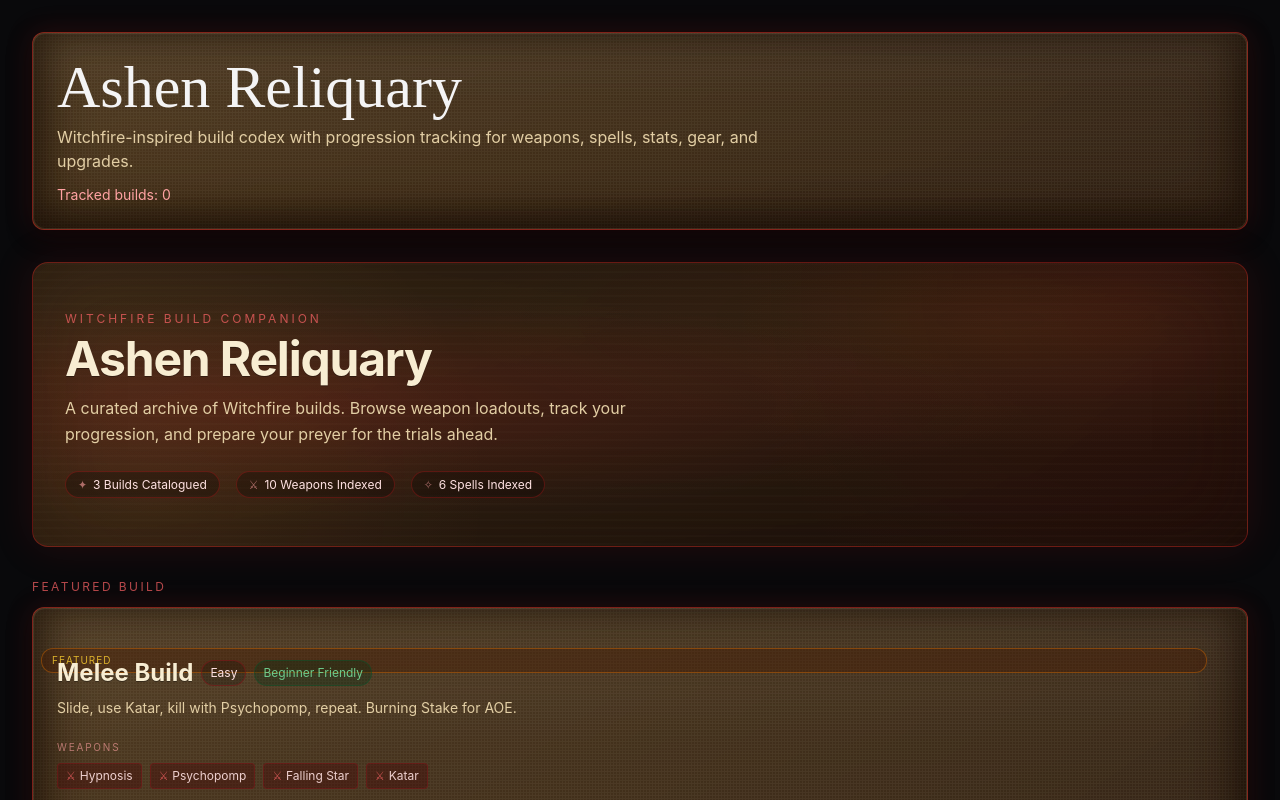
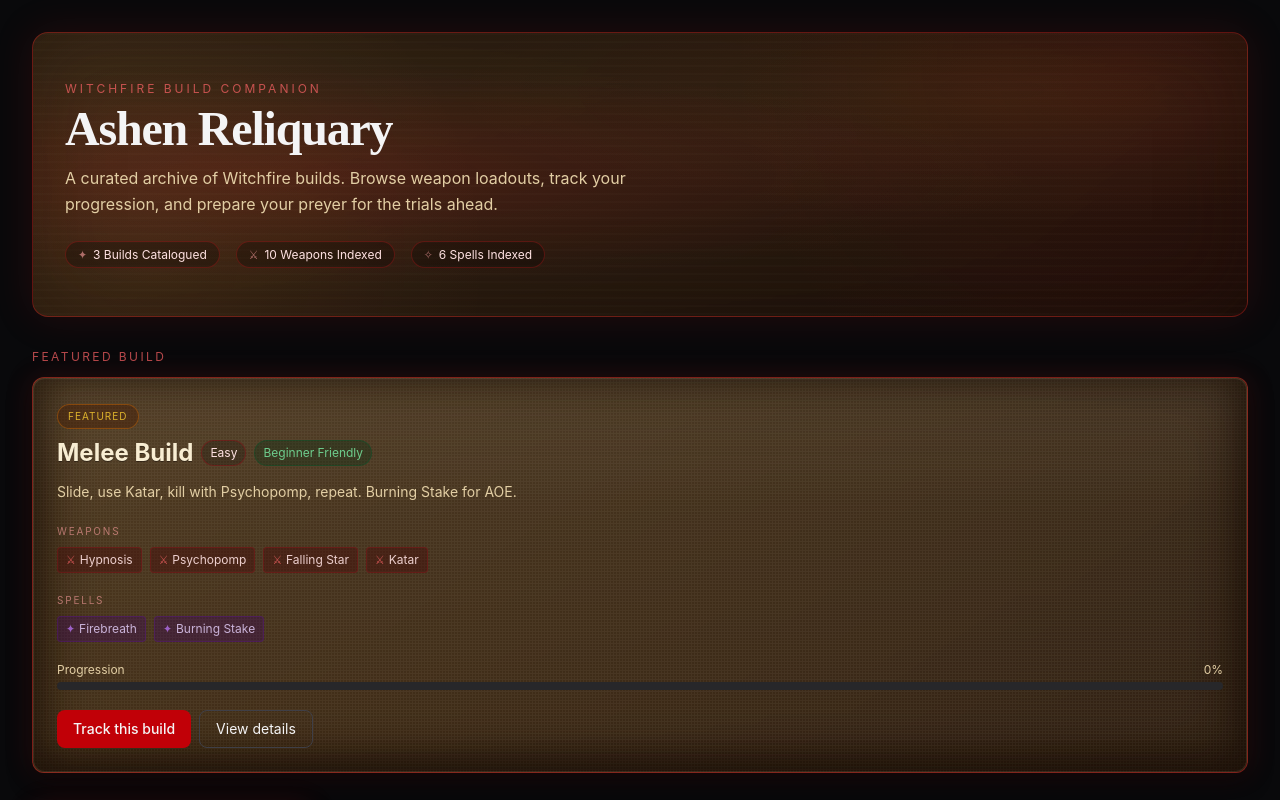
Before and after one commit to DrZyDre/ashen-reliquary, a React (Vite) app: page / in a window 1280 px wide. Shown: the top 800 px of the page. Built offline with nearby package versions, Linux system fonts and the light colour scheme; a web font is replaced by a local one.

Commit message:
Got the home page looking better. Have the Featured build looking much better now.

```diff
--- a/src/App.tsx
+++ b/src/App.tsx
@@ -5,7 +5,7 @@ import { BuildDetailPage } from "./pages/BuildDetailPage";
 import { useTrackedBuilds } from "./hooks/useTrackedBuilds";
 
 function App() {
-  const { trackedBuilds, trackedCount, isTracked, trackBuild, toggleChecklistItem, getCompletion } =
+  const { trackedBuilds, isTracked, trackBuild, toggleChecklistItem, getCompletion } =
     useTrackedBuilds();
 
   const onTrackBuild = (buildId: string) => {
@@ -18,14 +18,6 @@ function App() {
     <BrowserRouter>
       <div className="min-h-screen bg-zinc-950 text-zinc-100">
         <div className="mx-auto max-w-7xl px-4 py-8 md:px-8">
-          <header className="page-card relative mb-8 rounded-xl p-6">
-            <h1 className="font-reliquary text-3xl md:text-6xl">Ashen Reliquary</h1>
-            <p className="page-muted mt-2 max-w-3xl">
-              Witchfire-inspired build codex with progression tracking for weapons, spells, stats, gear, and upgrades.
-            </p>
-            <p className="mt-3 text-sm text-red-300">Tracked builds: {trackedCount}</p>
-          </header>
-
           <main>
             <Routes>
               <Route
--- a/src/components/BuildCard.tsx
+++ b/src/components/BuildCard.tsx
@@ -17,10 +17,11 @@ export function BuildCard({ build, tracked, percent, featured, wornClassName, on
   if (featured) {
     return (
       <article className="page-card relative rounded-xl p-6">
-        <div className="absolute right-4 top-4 rounded-full border border-amber-600/40 bg-amber-950/40 px-2.5 py-1 text-[10px] uppercase tracking-widest text-amber-300/80">
+        <div className="mb-3">
+          <span className="mb-2 inline-block rounded-full border border-amber-600/40 bg-amber-950/40 px-2.5 py-1 text-[10px] uppercase tracking-widest text-amber-300/80">
             Featured
-        </div>
-        <div className="mb-2 flex flex-wrap items-center gap-2 pr-24">
+          </span>
+          <div className="flex flex-wrap items-center gap-2">
             <h3 className="ink-text text-2xl font-bold">{build.name}</h3>
             <span className="rounded-full border border-red-900/60 bg-black/20 px-2 py-1 text-xs text-red-100">
               {build.difficulty}
@@ -30,6 +31,7 @@ export function BuildCard({ build, tracked, percent, featured, wornClassName, on
                 Beginner Friendly
               </span>
             )}
+          </div>
         </div>
         <p className="page-muted mb-5 text-sm leading-relaxed">{build.playstyle}</p>
 
--- a/src/pages/HomePage.tsx
+++ b/src/pages/HomePage.tsx
@@ -57,7 +57,7 @@ export function HomePage({ isTracked, getCompletionPercent, onTrackBuild }: Home
           <p className="mb-2 text-xs uppercase tracking-[0.25em] text-red-400/70">
             Witchfire Build Companion
           </p>
-          <h1 className="ink-text mb-3 text-4xl font-bold tracking-tight sm:text-5xl">
+          <h1 className="font-reliquary mb-3 text-4x1 font-bold tracking-tight sm:text-5xl">
             Ashen Reliquary
           </h1>
           <p className="page-muted max-w-xl text-base leading-relaxed">
```
Lines whose indentation alone changed are shown as unchanged.
